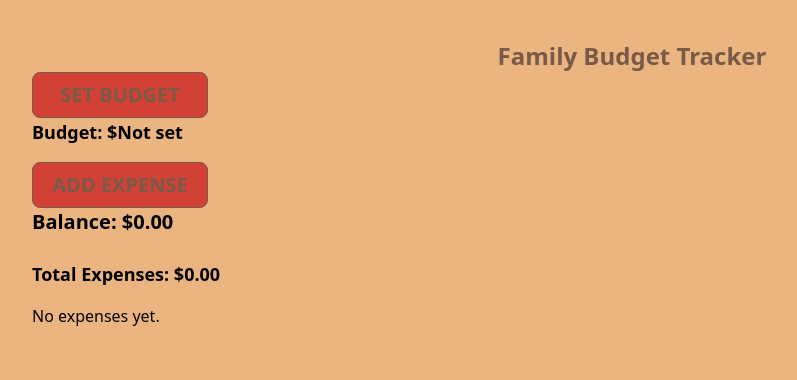
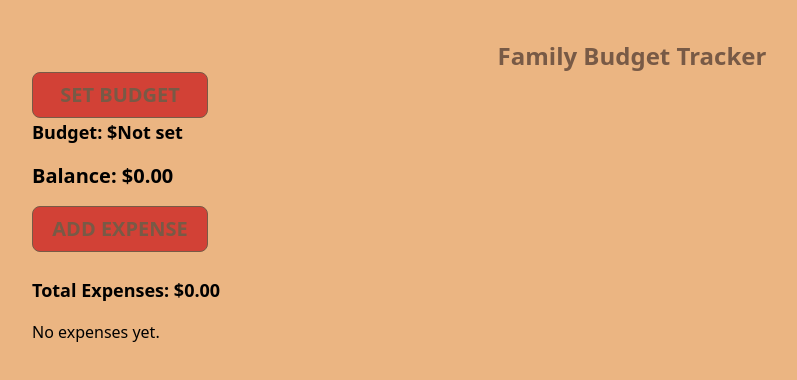
Before and after one commit to AlinaChumachenko/registration_form-frontend, a Next.js app: page /expense in a window 1280 px wide. Shown: the top 380 px of the page, without its empty margins (8-805 px from the left). Built offline with nearby package versions, Linux system fonts and the light colour scheme.

Commit message:
Update component, fixed balans

```diff
--- a/src/components/Balanse.js
+++ b/src/components/Balanse.js
@@ -1,18 +1,15 @@
 import React from 'react';
 
 const Balanse = ({ budget = 0, expenses = [] }) => {
+  const totalExpenses = expenses.reduce((total, expense) =>
+    total + parseFloat(expense.amount), 0);
 
-  const totalExpenses = expenses.reduce((total, expense) =>
-    total + parseFloat(expense.amount), 0).toFixed(2);
-
-
-  const balance = (budget - totalExpenses).toFixed(2);
+  const balance = budget - totalExpenses;
 
   return (
     <div className="mb-4 text-lg font-semibold">
-
       <div className="font-bold text-xl">
-        Balance: ${balance}
+        Balance: ${balance.toFixed(2)}
       </div>
     </div>
   );
--- a/src/components/budget/AddBudget.js
+++ b/src/components/budget/AddBudget.js
@@ -1,8 +1,8 @@
-import React, { useState, useEffect } from "react";
+import React, { useState } from "react";
 import AddBudgetModal from "./AddBudgetModal";
 import SetBudgetBtn from "./SetBudgetBtn";
 
-const AddBudget = () => {
+const AddBudget = ({ onBudgetChange }) => {
   const [isOpenModal, setIsOpenModal] = useState(false);
   const [budget, setBudget] = useState(null);
 
@@ -16,37 +16,21 @@ const AddBudget = () => {
 
   const handleSetBudget = (amount) => {
     setBudget(amount);
+    onBudgetChange(amount); // Передаем бюджет родительскому компоненту
     closeModal();
   };
 
-  useEffect(() => {
-    const savedButget = localStorage.getItem('budget');
-    if (savedButget) {
-      setBudget(JSON.parse(savedButget));
-    }
-  }, []);
-
-  useEffect(() => {
-    if (budget > 0) {
-      localStorage.setItem('budget', JSON.stringify(budget));
-    }
-  }, [budget]);
-
   return (
     <div>
-
       <SetBudgetBtn onClick={handleOpenModal} />
-
       <AddBudgetModal
         isOpenModal={isOpenModal}
         closeModal={closeModal}
         setBudget={handleSetBudget}
       />
-
       <div className="mb-4 text-lg font-semibold">
         Budget: ${budget !== null ? budget : 'Not set'}
       </div>
-
     </div>
   );
 };
--- a/src/components/expense/AddExpense.js
+++ b/src/components/expense/AddExpense.js
@@ -2,24 +2,9 @@ import React, { useState, useEffect } from "react";
 import AddExpenseModal from "./AddExpenseModal";
 import ExpenseCard from "./ExpenseCard";
 import AddExpenseBtn from "./AddExpenseBtn";
-import Balanse from "../Balanse";
 
-const AddExpense = ({ budget }) => {
+const AddExpense = ({ budget, expenses, addExpense, removeExpense }) => {
   const [isOpenModal, setIsOpenModal] = useState(false);
-  const [expenses, setExpenses] = useState([]);
-
-  useEffect(() => {
-    const savedExpenses = localStorage.getItem('expenses');
-    if (savedExpenses) {
-      setExpenses(JSON.parse(savedExpenses));
-    }
-  }, []);
-
-  useEffect(() => {
-    if (expenses.length > 0) {
-      localStorage.setItem('expenses', JSON.stringify(expenses));
-    }
-  }, [expenses]);
 
   const handleOpenModal = () => {
     setIsOpenModal(true);
@@ -29,8 +14,8 @@ const AddExpense = ({ budget }) => {
     setIsOpenModal(false);
   };
 
-  const addExpense = (expense) => {
-    setExpenses([...expenses, expense]);
+  const handleAddExpense = (expense) => {
+    addExpense(expense);
   };
 
   const calculateTotal = () => {
@@ -38,26 +23,19 @@ const AddExpense = ({ budget }) => {
       total + parseFloat(expense.amount), 0).toFixed(2);
   };
 
-  const removeExpense = (index) => {
-    setExpenses(expenses.filter((_, i) => i !== index));
-  };
-
   return (
     <div>
       <AddExpenseBtn onClick={handleOpenModal} />
-
       <AddExpenseModal
         isOpenModal={isOpenModal}
         closeModal={closeModal}
-        addExpense={addExpense}
+        addExpense={handleAddExpense}
       />
 
-      <Balanse budget={budget} expenses={expenses} />
-
       <div className="mt-6">
-      <div className="mb-4 text-lg font-semibold">
+        <div className="mb-4 text-lg font-semibold">
           Total Expenses: ${calculateTotal()}
-      </div>
+        </div>
 
         {expenses.length > 0 ? (
           <div className="flex flex-col space-y-4">
--- a/src/pages/expense.js
+++ b/src/pages/expense.js
@@ -1,17 +1,55 @@
-// import Balanse from "@@/components/Balanse";
+import React, { useState, useEffect } from "react";
 import AddBudget from "@@/components/budget/AddBudget";
 import AddExpense from "@@/components/expense/AddExpense";
-
-
+import Balanse from "@@/components/Balanse";
 
 export default function Expense() {
+  const [budget, setBudget] = useState(null);
+  const [expenses, setExpenses] = useState([]);
 
-    return (
+  useEffect(() => {
+    const savedBudget = localStorage.getItem('budget');
+    const savedExpenses = localStorage.getItem('expenses');
+
+    if (savedBudget) {
+      setBudget(JSON.parse(savedBudget));
+    }
+
+    if (savedExpenses) {
+      setExpenses(JSON.parse(savedExpenses));
+    }
+  }, []);
+
+  useEffect(() => {
+    if (budget !== null) {
+      localStorage.setItem('budget', JSON.stringify(budget));
+    }
+  }, [budget]);
+
+  useEffect(() => {
+    if (expenses.length > 0) {
+      localStorage.setItem('expenses', JSON.stringify(expenses));
+    }
+  }, [expenses]);
+
+  const handleBudgetChange = (newBudget) => {
+    setBudget(newBudget);
+  };
+
+  const handleAddExpense = (expense) => {
+    setExpenses([...expenses, expense]);
+  };
+
+  const handleRemoveExpense = (index) => {
+    setExpenses(expenses.filter((_, i) => i !== index));
+  };
+
+  return (
     <div className='flex min-h-screen flex-col p-10'>
-    <h1 className="text-textColor text-2xl font-semibold mx-auto leading-22">Family Budget Tracker</h1>
-    <AddBudget />
-    <AddExpense />
-    {/* <Balanse /> */}
+      <h1 className="text-textColor text-2xl font-semibold mx-auto leading-22">Family Budget Tracker</h1>
+      <AddBudget onBudgetChange={handleBudgetChange} />
+      <Balanse budget={budget} expenses={expenses} />
+      <AddExpense budget={budget} expenses={expenses} addExpense={handleAddExpense} removeExpense={handleRemoveExpense} />
     </div>
-    )
-  }
+  );
+}
```
